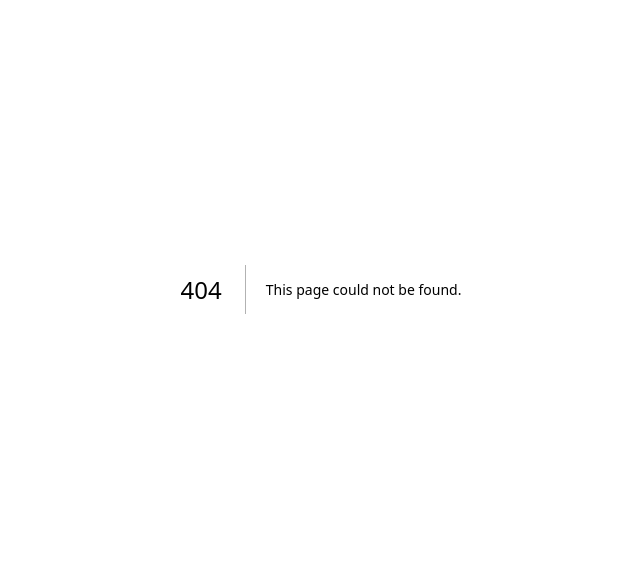
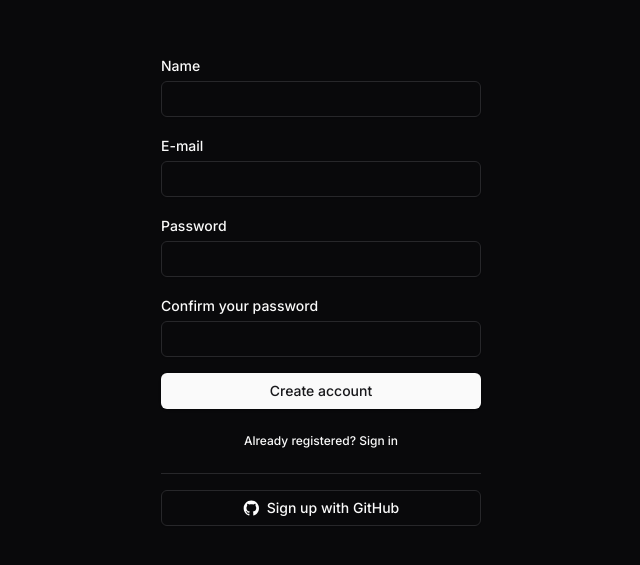
Before and after one commit to mateusramoscaetano/next-rbac, a Next.js app in the folder apps/web/: page /auth/sign-up in a window 1280 px wide. Before the commit this address had no page. Shown: the part 111-676 px from the top of the page, without its empty margins (319-959 px from the left). Built offline with nearby package versions, Linux system fonts and the light colour scheme.

Commit message:
Add sign up and forgot password pages

```diff
--- /dev/null
+++ b/apps/web/src/app/auth/forgot-password/page.tsx
@@ -0,0 +1,25 @@
+import Link from 'next/link'
+
+import { Button } from '@/components/ui/button'
+import { Input } from '@/components/ui/input'
+import { Label } from '@/components/ui/label'
+
+export default function ForgotPassword() {
+  return (
+    <>
+      <form className='space-y-4'>
+        <div className='space-y-1'>
+          <Label htmlFor='email'>E-mail</Label>
+          <Input name='email' type='email' id='email' />
+        </div>
+
+        <Button type='submit' className='w-full'>
+          Recover password
+        </Button>
+        <Button variant={'link'} className='w-full' size={'sm'} asChild>
+          <Link href={'/auth/sign-in'}>Sign in instead</Link>
+        </Button>
+      </form>
+    </>
+  )
+}
--- /dev/null
+++ b/apps/web/src/app/auth/sign-up/page.tsx
@@ -0,0 +1,55 @@
+import Image from 'next/image'
+import Link from 'next/link'
+
+import githubIcon from '@/assets/github.svg'
+import { Button } from '@/components/ui/button'
+import { Input } from '@/components/ui/input'
+import { Label } from '@/components/ui/label'
+import { Separator } from '@/components/ui/separator'
+
+export default function SignUpPage() {
+  return (
+    <>
+      <form className='space-y-4'>
+        <div className='space-y-1'>
+          <Label htmlFor='name'>Name</Label>
+          <Input name='name' type='name' id='name' />
+        </div>
+        <div className='space-y-1'>
+          <Label htmlFor='email'>E-mail</Label>
+          <Input name='email' type='email' id='email' />
+        </div>
+        <div className='space-y-1'>
+          <Label htmlFor='password'>Password</Label>
+          <Input name='password' type='password' id='password' />
+        </div>
+        <div className='space-y-1'>
+          <Label htmlFor='password_confirmation'>Confirm your password</Label>
+          <Input
+            name='password_confirmation'
+            type='password_confirmation'
+            id='password_confirmation'
+          />
+        </div>
+
+        <Button type='submit' className='w-full'>
+          Create account
+        </Button>
+        <Button variant={'link'} className='w-full' size={'sm'} asChild>
+          <Link href={'/auth/sign-in'}>Already registered? Sign in</Link>
+        </Button>
+        <Separator />
+        <Button variant={'outline'} className='w-full'>
+          <Image
+            src={githubIcon}
+            width={16}
+            height={16}
+            className='mr-2 size-4 dark:invert'
+            alt='dads'
+          />
+          Sign up with GitHub
+        </Button>
+      </form>
+    </>
+  )
+}
```
